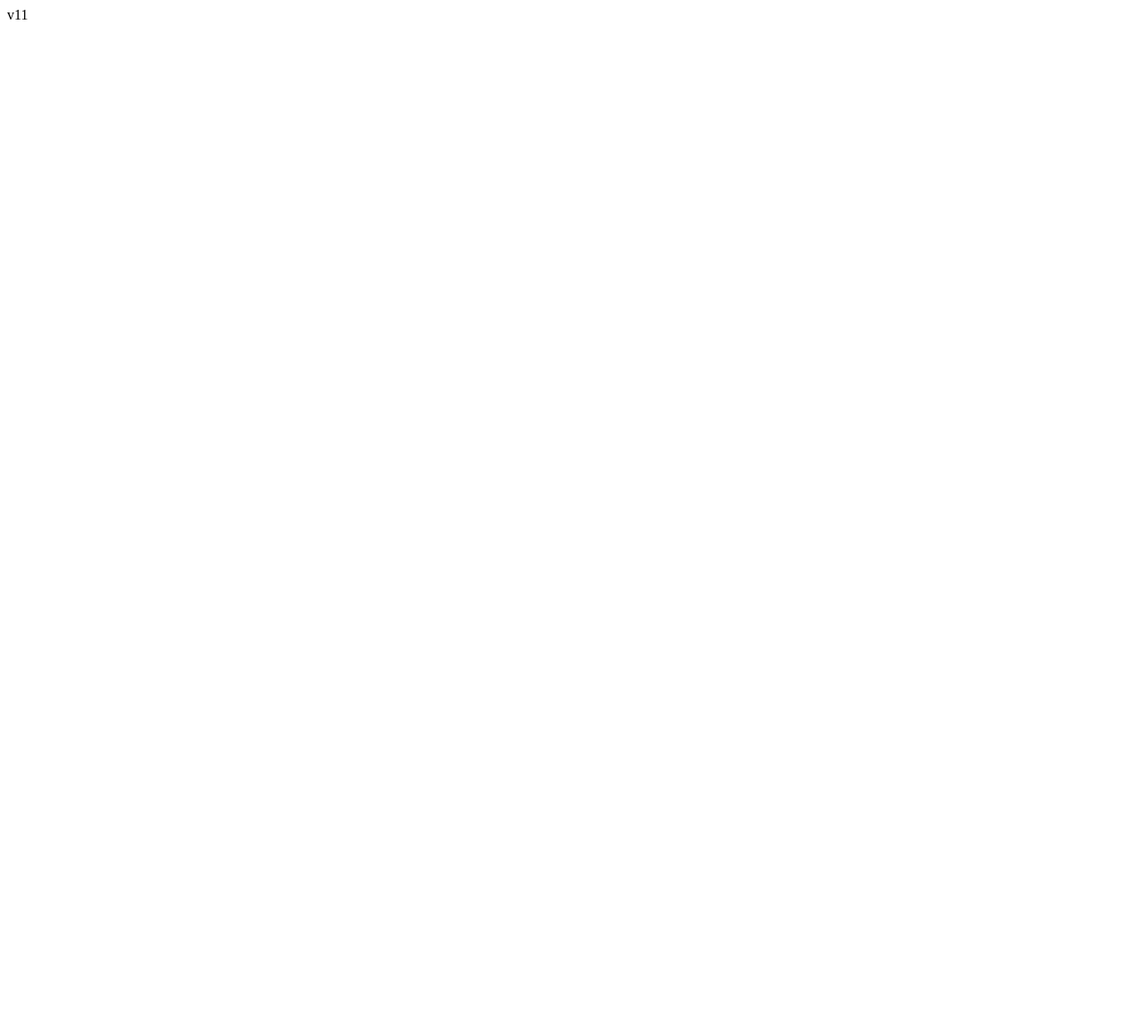
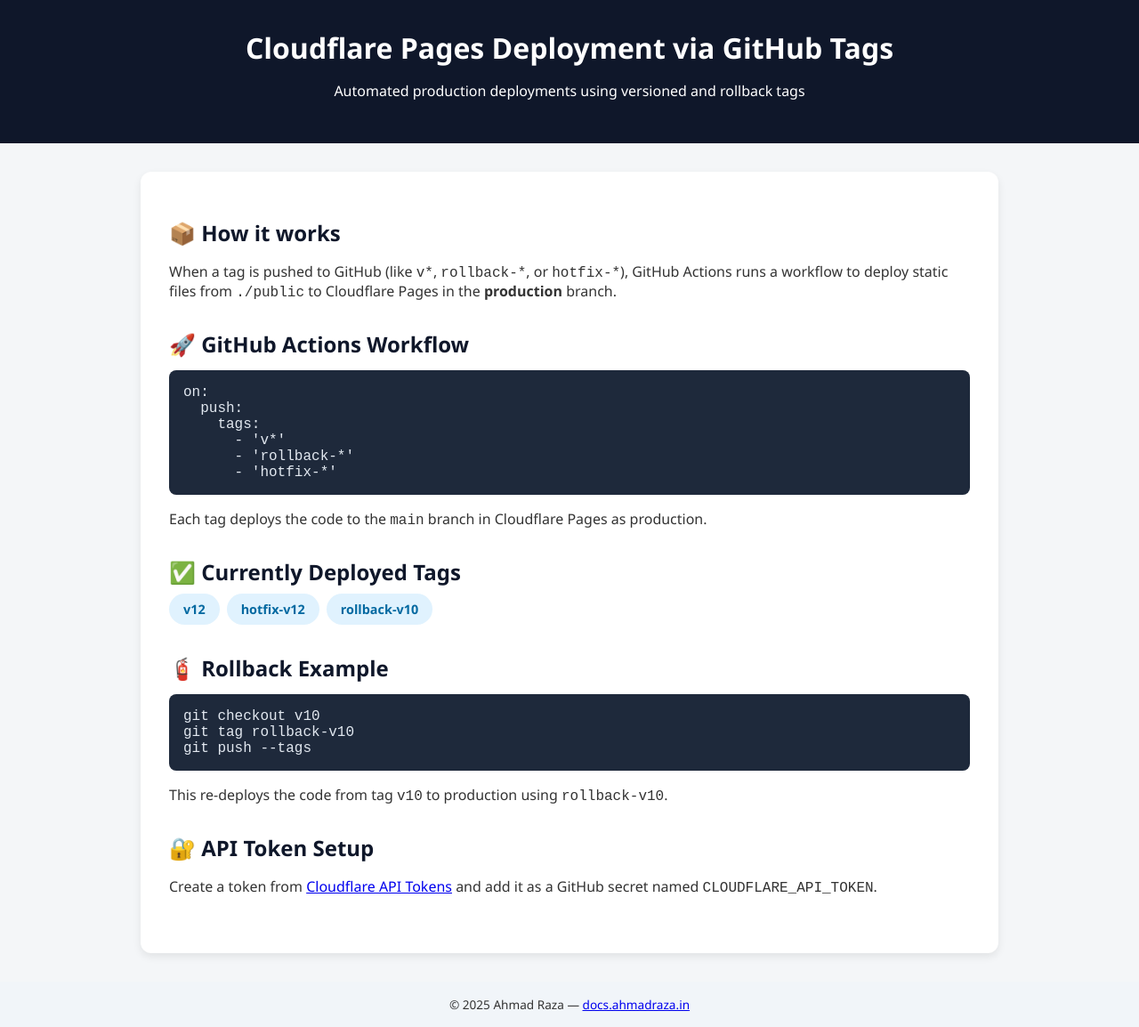
Before and after one commit to ahmadrazalab/CloudflarePages, a plain HTML site: page public/index.html in a window 1280 px wide. Shown: the whole page at 89% size. Before the commit the page ends 800 px from the top, so only its background shows below. Drawn offline with Linux system fonts and the light colour scheme.

Commit message:
Refine deployment triggers in GitHub Actions workflow and add comprehensive documentation for Cloudflare Pages deployment process

```diff
--- a/public/index.html
+++ b/public/index.html
@@ -1 +1,140 @@
-v11
+<!DOCTYPE html>
+<html lang="en">
+<head>
+  <meta charset="UTF-8" />
+  <meta name="viewport" content="width=device-width, initial-scale=1.0"/>
+  <title>Cloudflare Pages Tag Deployment</title>
+  <style>
+    body {
+      font-family: 'Segoe UI', sans-serif;
+      background: #f4f6f8;
+      margin: 0;
+      padding: 0;
+      color: #333;
+    }
+
+    header {
+      background-color: #0f172a;
+      color: white;
+      padding: 2rem;
+      text-align: center;
+    }
+
+    h1 {
+      margin: 0;
+      font-size: 2rem;
+    }
+
+    .container {
+      max-width: 900px;
+      margin: 2rem auto;
+      background: white;
+      padding: 2rem;
+      border-radius: 12px;
+      box-shadow: 0 4px 10px rgba(0, 0, 0, 0.08);
+    }
+
+    .section {
+      margin-bottom: 2rem;
+    }
+
+    .section h2 {
+      color: #0f172a;
+      margin-bottom: 0.5rem;
+    }
+
+    pre {
+      background: #1e293b;
+      color: #e2e8f0;
+      padding: 1rem;
+      border-radius: 8px;
+      overflow-x: auto;
+    }
+
+    code {
+      font-family: 'Courier New', monospace;
+    }
+
+    .tag-list {
+      display: flex;
+      flex-wrap: wrap;
+      gap: 0.5rem;
+    }
+
+    .tag {
+      background-color: #e0f2fe;
+      color: #0369a1;
+      padding: 0.5rem 1rem;
+      border-radius: 20px;
+      font-weight: bold;
+      font-size: 0.9rem;
+    }
+
+    footer {
+      text-align: center;
+      padding: 1rem;
+      background: #f1f5f9;
+      margin-top: 2rem;
+      font-size: 0.85rem;
+    }
+
+    @media (max-width: 600px) {
+      header h1 {
+        font-size: 1.5rem;
+      }
+    }
+  </style>
+</head>
+<body>
+
+  <header>
+    <h1>Cloudflare Pages Deployment via GitHub Tags</h1>
+    <p>Automated production deployments using versioned and rollback tags</p>
+  </header>
+
+  <div class="container">
+    <div class="section">
+      <h2>📦 How it works</h2>
+      <p>When a tag is pushed to GitHub (like <code>v*</code>, <code>rollback-*</code>, or <code>hotfix-*</code>), GitHub Actions runs a workflow to deploy static files from <code>./public</code> to Cloudflare Pages in the <strong>production</strong> branch.</p>
+    </div>
+
+    <div class="section">
+      <h2>🚀 GitHub Actions Workflow</h2>
+      <pre><code>on:
+  push:
+    tags:
+      - 'v*'
+      - 'rollback-*'
+      - 'hotfix-*'</code></pre>
+      <p>Each tag deploys the code to the <code>main</code> branch in Cloudflare Pages as production.</p>
+    </div>
+
+    <div class="section">
+      <h2>✅ Currently Deployed Tags</h2>
+      <div class="tag-list">
+        <span class="tag">v12</span>
+        <span class="tag">hotfix-v12</span>
+        <span class="tag">rollback-v10</span>
+      </div>
+    </div>
+
+    <div class="section">
+      <h2>🧯 Rollback Example</h2>
+      <pre><code>git checkout v10
+git tag rollback-v10
+git push --tags</code></pre>
+      <p>This re-deploys the code from tag <code>v10</code> to production using <code>rollback-v10</code>.</p>
+    </div>
+
+    <div class="section">
+      <h2>🔐 API Token Setup</h2>
+      <p>Create a token from <a href="https://dash.cloudflare.com/profile/api-tokens" target="_blank">Cloudflare API Tokens</a> and add it as a GitHub secret named <code>CLOUDFLARE_API_TOKEN</code>.</p>
+    </div>
+  </div>
+
+  <footer>
+    &copy; 2025 Ahmad Raza — <a href="https://docs.ahmadraza.in" target="_blank">docs.ahmadraza.in</a>
+  </footer>
+
+</body>
+</html>
```
Also changed, not shown: 2 other files.
